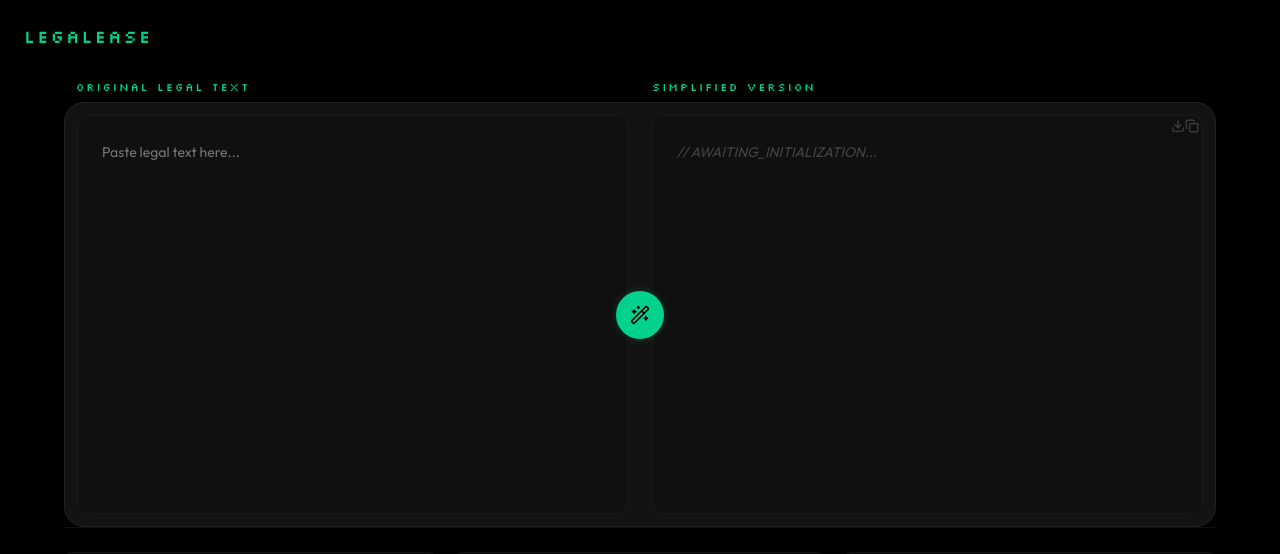
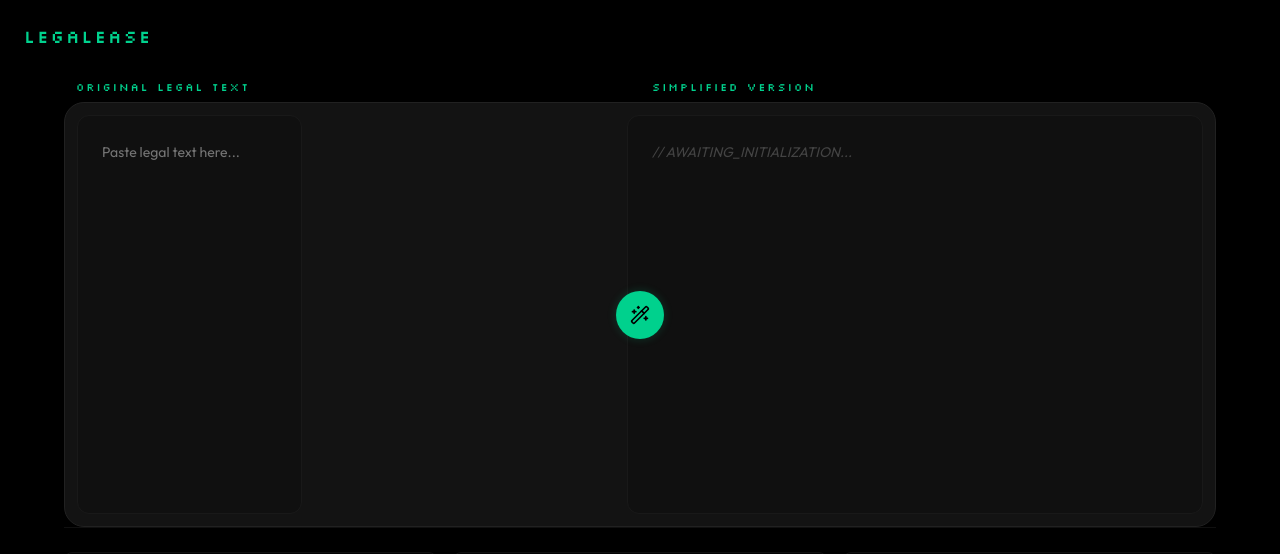
Before and after one commit to deepakdube1102/LegalEase, a React (Vite) app in the folder frontend/: page / in a window 1280 px wide. Both pictures are taken after a click on the button "START SIMPLIFYING". Shown: the top 554 px of the page. Built offline with nearby package versions, Linux system fonts and the light colour scheme; no server answers.

Commit message:
Fix button placement: ensure copy/download buttons are in the simplified text area only

```diff
--- a/frontend/src/App.jsx
+++ b/frontend/src/App.jsx
@@ -168,13 +168,14 @@ const SimplifierApp = () => {
 
         <section className="tool-section-new flex-grow min-h-0">
           {isLoading && <div className="scanning-bar" />}
+          <div className="relative flex-1">
             <textarea
-            className="text-area-new"
+              className="text-area-new w-full h-full"
               placeholder="Paste legal text here..."
               value={inputText}
               onChange={(e) => setInputText(e.target.value)}
-            style={{ height: '100%' }}
             />
+          </div>
 
           <button className="magic-button" onClick={handleSimplify} disabled={isLoading}>
             {isLoading ? (
@@ -184,7 +185,8 @@ const SimplifierApp = () => {
             )}
           </button>
 
-          <div className="text-area-new result-area relative" style={{ height: '100%', fontStyle: simplifiedText ? 'normal' : 'italic', color: simplifiedText ? '#fff' : '#444' }}>
+          <div className="text-area-new result-area relative flex-1" style={{ fontStyle: simplifiedText ? 'normal' : 'italic', color: simplifiedText ? '#fff' : '#444' }}>
+            {simplifiedText && (
               <div className="flex gap-3 z-10" style={{ position: 'absolute', top: '16px', right: '16px' }}>
                 <Download
                   size={14}
@@ -196,13 +198,13 @@ const SimplifierApp = () => {
                   size={14}
                   className="text-emerald-500 cursor-pointer hover:text-white transition-all"
                   onClick={() => {
-                  if (!simplifiedText) return;
                     navigator.clipboard.writeText(simplifiedText);
                     alert('Copied to clipboard!');
                   }}
                   title="Copy to clipboard"
                 />
               </div>
+            )}
             {simplifiedText || "// AWAITING_INITIALIZATION..."}
           </div>
         </section>
```
Lines whose indentation alone changed are shown as unchanged.
